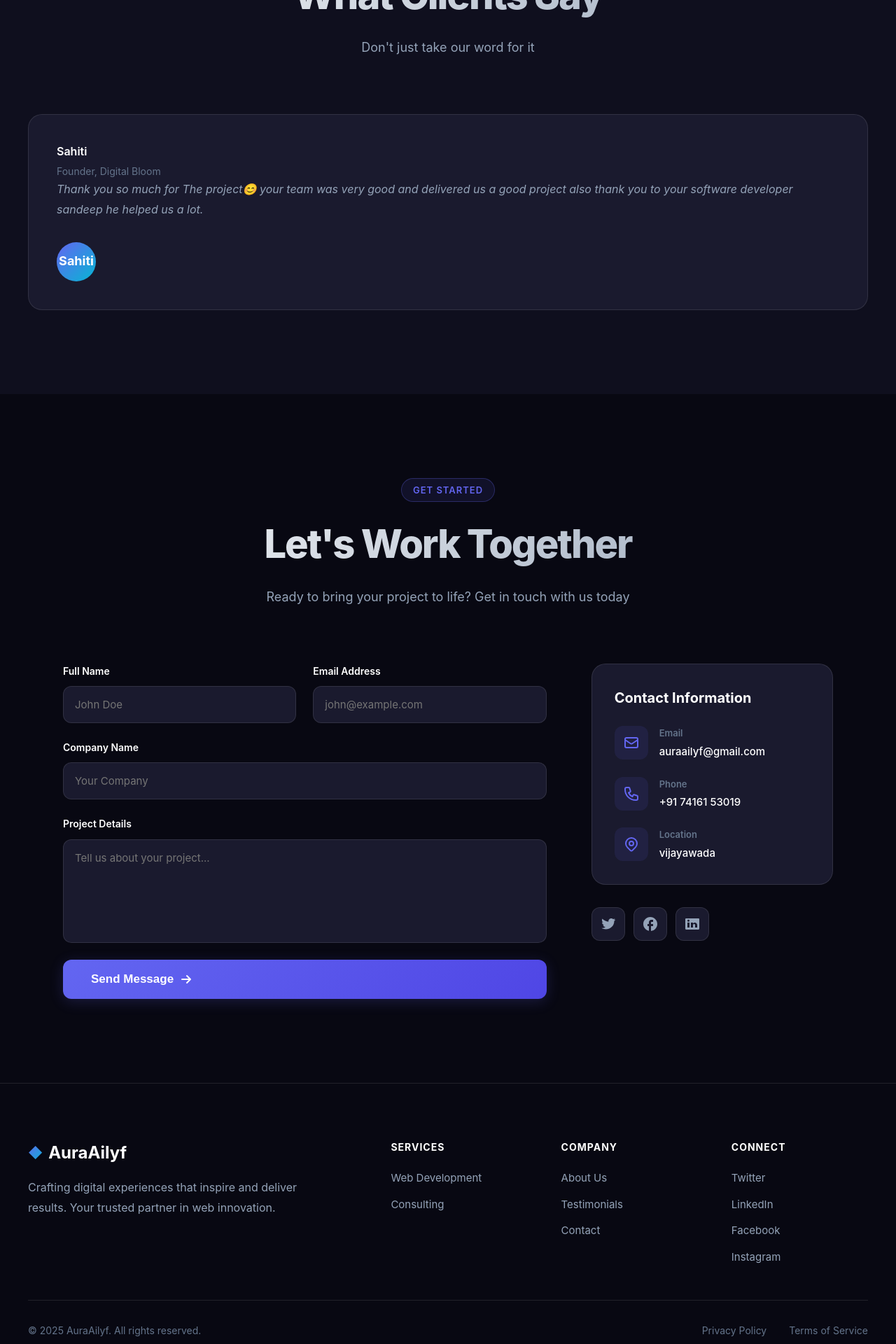
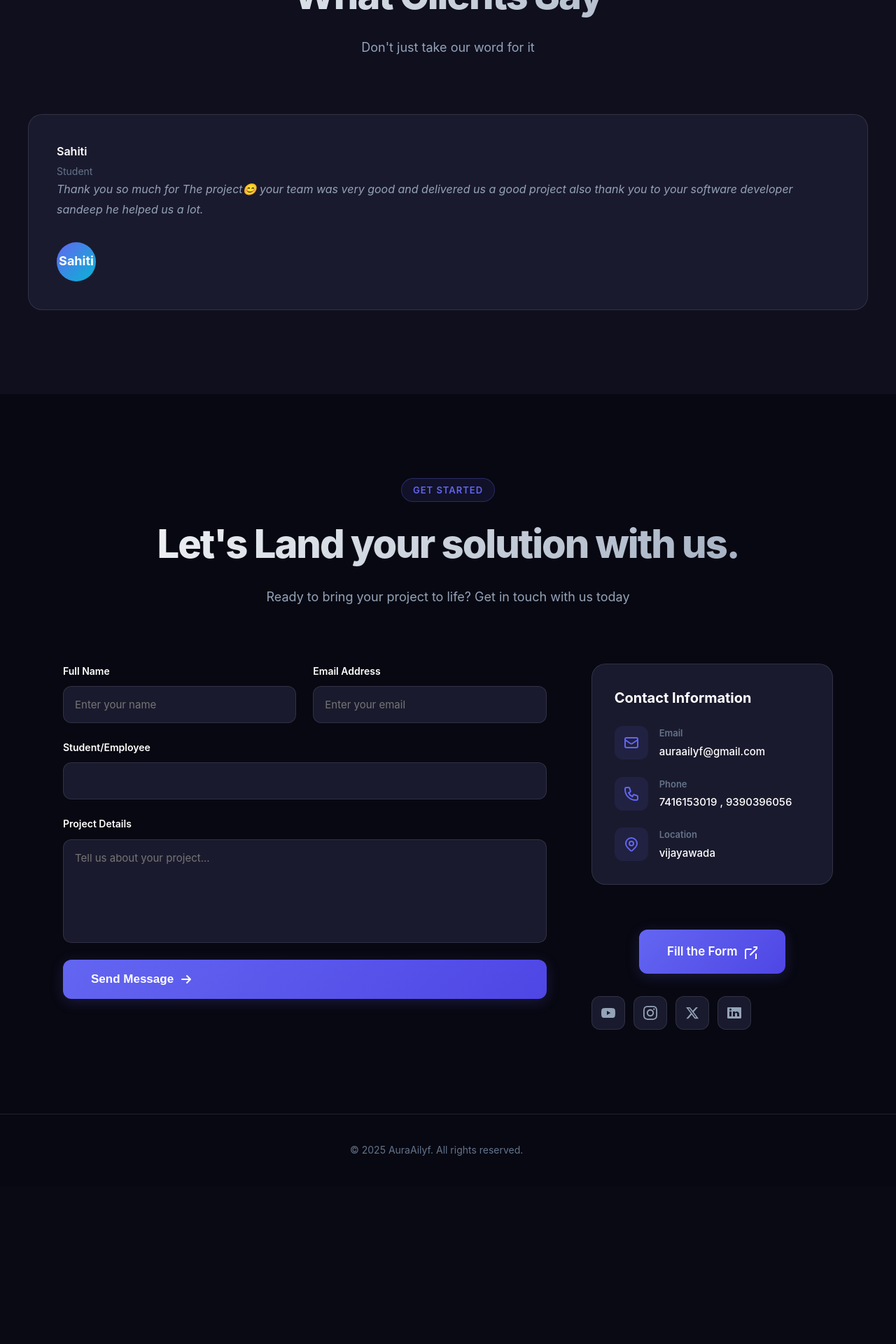
Before and after one commit to auraailyf/auraailyf, a Flask app: page / in a window 1280 px wide. Shown: the part 2720-4640 px from the top of the page at 70% size. After the commit the page ends 4415 px from the top, so only its background shows below. Run offline with Flask 3, Linux system fonts and the light colour scheme.

Commit message:
Updated frontend styles, added video, and refined links

```diff
--- a/app.py
+++ b/app.py
@@ -6,7 +6,7 @@ from flask import Flask, request, jsonify, render_template
 from flask_cors import CORS
 from dotenv import load_dotenv
 
-# Load environment variables for local development
+# Load environment variables from a .env file for local development
 load_dotenv()
 
 app = Flask(
@@ -18,10 +18,13 @@ CORS(app, resources={r"/api/*": {"origins": "*"}})
 
 def send_email(data):
     """Sends an email with the form submission data."""
-    # Get your email credentials from environment variables
+    # --- THIS IS THE CORRECTED SECTION ---
+    # Get your email credentials from environment variables by their NAME.
+    # The code reads the names, and the .env file provides the values.
     sender_email = os.environ.get('EMAIL_SENDER')
     receiver_email = os.environ.get('EMAIL_RECEIVER')
-    app_password = os.environ.get('EMAIL_APP_PASSWORD') # Use the App Password here
+    app_password = os.environ.get('EMAIL_APP_PASSWORD')
+    # --- END OF CORRECTION ---
 
     # Check if all required email variables are set
     if not all([sender_email, receiver_email, app_password]):
--- a/static/style.css
+++ b/static/style.css
@@ -3,7 +3,38 @@
   padding: 0;
   box-sizing: border-box;
 }
+/* Style for link buttons */
+.link-button {
+  display: inline-flex; /* Use flexbox for alignment */
+  align-items: center; /* Center items vertically */
+  justify-content: center; /* Center items horizontally */
+  padding: 1rem 2rem;
+  background-color: #3b82f6; /* Example blue color */
+  color: white !important; /* Ensure text is white */
+  text-decoration: none !important; /* Remove underline */
+  border-radius: 0.5rem;
+  font-weight: 600;
+  transition: background-color 0.3s ease;
+  border: none;
+  cursor: pointer;
+  font-size: 1rem;
+  gap: 0.5rem; /* Space between text and icon */
+  text-align: center;
+}
+.link-button:hover {
+  background-color: #2563eb; /* Darker blue on hover */
+  color: white !important;
+}
+.link-button svg {
+   width: 20px;
+   height: 20px;
+}
 
+/* Container for the new button in sidebar */
+.fill-form-button-container {
+   margin-top: 2rem; /* Add some space above the button */
+   text-align: center; /* Center the button within its container */
+}
 :root {
   --primary: #6366f1;
   --primary-dark: #4f46e5;
@@ -872,8 +903,10 @@ section:not(#home) {
   display: flex;
   justify-content: space-between;
   align-items: center;
-  padding-top: 32px;
+  padding-top: 40px;
+  padding-bottom: 40px;
   border-top: 1px solid var(--border);
+  padding-left:500px;
 }
 
 .footer-bottom p {
--- a/templates/index.html
+++ b/templates/index.html
@@ -14,7 +14,7 @@
       <div class="container">
         <div class="nav-brand">
           <span class="brand-icon">◆</span>
-          <span>AuraAilyf</span>
+          <span>AURAAILYF</span>
         </div>
         <ul class="nav-menu">
           <li><a href="#home" class="nav-link">Home</a></li>
@@ -31,14 +31,14 @@
       <div class="container hero-alt-container">
         <div class="hero-alt-content">
           <h1 class="hero-alt-title">
-            NextGen Digital
+            Turn your ideas into
             <span>Solutions</span>
           </h1>
           <p class="hero-alt-lead">Leading the Way in Business Innovation</p>
           <p class="hero-alt-description">
             Innovation isn't just an option—it's the way forward. At AuraAilyf, we empower businesses to embrace the future with cutting-edge technology and forward-thinking strategies. We're here to transform your vision into reality and elevate your business to the next level.
           </p>
-          <a href="#contact" class="btn-alt">Learn More</a>
+          <!-- <a href="#contact" class="btn-alt">Learn More</a> -->
         </div>
         <div class="hero-alt-visual">
           <div class="laptop">
@@ -74,7 +74,7 @@
         </div>
         <div class="services-grid">
           <div class="service-card" data-index="0">
-            <div class="service-number">01</div>
+            <div class="service-number">1</div>
             <div class="service-icon-wrapper">
               <svg class="service-icon" width="48" height="48" viewBox="0 0 48 48" fill="none">
                 <rect x="6" y="8" width="36" height="28" rx="2" stroke="currentColor" stroke-width="2"/>
@@ -90,7 +90,7 @@
           </div>
 
           <div class="service-card" data-index="4">
-            <div class="service-number">05</div>
+            <div class="service-number">2</div>
             <div class="service-icon-wrapper">
               <svg class="service-icon" width="48" height="48" viewBox="0 0 48 48" fill="none">
                 <rect x="10" y="12" width="28" height="28" rx="2" stroke="currentColor" stroke-width="2"/>
@@ -104,7 +104,7 @@
             <a href="#contact" class="service-link">Learn More →</a>
           </div>
           <div class="service-card" data-index="5">
-            <div class="service-number">06</div>
+            <div class="service-number">3</div>
             <div class="service-icon-wrapper">
               <svg class="service-icon" width="48" height="48" viewBox="0 0 48 48" fill="none">
                 <path d="M24 8L16 16L24 24L32 16L24 8Z" stroke="currentColor" stroke-width="2" stroke-linejoin="round"/>
@@ -178,7 +178,7 @@
           <div class="testimonial-card">
             <div class="author-info">
                 <div class="author-name">Sahiti</div>
-                <div class="author-role">Founder, Digital Bloom</div>
+                <div class="author-role">Student</div>
               </div>
             <p class="testimonial-text">Thank you so much for The project😊 your team was very good and delivered us a good project also thank you to your software developer sandeep he helped us a lot.</p>
             <div class="testimonial-author">
@@ -193,7 +193,7 @@
       <div class="container">
         <div class="section-header">
           <span class="section-label">Get Started</span>
-          <h2 class="section-title">Let's Work Together</h2>
+          <h2 class="section-title">Let's Land your solution with us.</h2>
           <p class="section-subtitle">Ready to bring your project to life? Get in touch with us today</p>
         </div>
         <div class="contact-content">
@@ -201,16 +201,16 @@
             <div class="form-row">
               <div class="form-group">
                 <label for="name">Full Name</label>
-                <input type="text" id="name" name="name" placeholder="John Doe" required />
+                <input type="text" id="name" name="name" placeholder="Enter your name" required />
               </div>
               <div class="form-group">
                 <label for="email">Email Address</label>
-                <input type="email" id="email" name="email" placeholder="john@example.com" required />
+                <input type="email" id="email" name="email" placeholder="Enter your email" required />
               </div>
             </div>
             <div class="form-group">
-              <label for="company">Company Name</label>
-              <input type="text" id="company" name="company" placeholder="Your Company" />
+              <label for="company">Student/Employee </label>
+              <input type="text" id="company" name="company" placeholder="" />
             </div>
             <div class="form-group">
               <label for="message">Project Details</label>
@@ -246,7 +246,7 @@
                   </div>
                   <div>
                     <div class="info-label">Phone</div>
-                    <div class="info-value">+91 74161 53019</div>
+                    <div class="info-value">7416153019 , 9390396056 </div>
                   </div>
                 </div>
                 <div class="info-item">
@@ -263,18 +263,38 @@
                 </div>
               </div>
             </div>
+            <!-- === NEW BUTTON ADDED HERE (BELOW CONTACT INFO) === -->
+<div class="fill-form-button-container">
+    <a href="https://forms.gle/EPuX7gNa9rTnduHw8" class="link-button btn-primary btn-large" id="fillFormLink" target="_blank">
+      <span>Fill the Form</span>
+       <!-- You can keep the icon or remove it -->
+       <svg width="20" height="20" viewBox="0 0 20 20" fill="none" stroke="currentColor" stroke-width="2" stroke-linecap="round" stroke-linejoin="round">
+         <path d="M18 13v6a2 2 0 0 1-2 2H5a2 2 0 0 1-2-2V8a2 2 0 0 1 2-2h6"></path>
+         <polyline points="15 3 21 3 21 9"></polyline>
+         <line x1="10" y1="14" x2="21" y2="3"></line>
+       </svg>
+    </a>
+</div>
+<!-- === END OF NEW BUTTON === -->
             <div class="social-links">
-              <a href="#" class="social-link">
-                <svg width="20" height="20" viewBox="0 0 20 20" fill="currentColor">
-                  <path d="M20 3.799C19.29 4.1 18.53 4.3 17.74 4.37C18.55 3.88 19.17 3.11 19.47 2.18C18.7 2.63 17.85 2.95 16.96 3.12C16.24 2.36 15.23 1.9 14.11 1.9C11.95 1.9 10.2 3.65 10.2 5.81C10.2 6.11 10.23 6.4 10.29 6.68C6.74 6.52 3.57 4.98 1.46 2.6C1.13 3.19 0.94 3.88 0.94 4.62C0.94 6.03 1.66 7.27 2.75 7.98C2.08 7.96 1.46 7.78 0.92 7.49V7.54C0.92 9.43 2.28 11.01 4.07 11.37C3.75 11.45 3.41 11.5 3.07 11.5C2.83 11.5 2.6 11.48 2.37 11.43C2.84 13 4.29 14.13 6.01 14.16C4.67 15.19 2.99 15.81 1.17 15.81C0.87 15.81 0.57 15.79 0.28 15.76C2.01 16.85 4.06 17.49 6.27 17.49C14.1 17.49 18.42 11.57 18.42 6.26C18.42 6.09 18.42 5.92 18.41 5.75C19.2 5.19 19.9 4.48 20.46 3.67L20 3.799Z"/>
-                </svg>
-              </a>
-              <a href="#" class="social-link">
-                <svg width="20" height="20" viewBox="0 0 20 20" fill="currentColor">
-                  <path d="M20 10C20 4.48 15.52 0 10 0C4.48 0 0 4.48 0 10C0 14.84 3.44 18.87 8 19.8V13H6V10H8V7.5C8 5.57 9.57 4 11.5 4H14V7H12C11.45 7 11 7.45 11 8V10H14V13H11V19.95C16.05 19.45 20 15.19 20 10Z"/>
-                </svg>
-              </a>
-              <a href="#" class="social-link">
+              <a href="https://www.youtube.com/@AURAILYF" class="social-link" aria-label="YouTube" target="_blank">
+    <svg width="20" height="20" viewBox="0 0 24 24" fill="currentColor">
+      <path d="M23.498 6.186a3.016 3.016 0 0 0-2.122-2.136C19.505 3.545 12 3.545 12 3.545s-7.505 0-9.377.505A3.017 3.017 0 0 0 .502 6.186C0 8.07 0 12 0 12s0 3.93.502 5.814a3.016 3.016 0 0 0 2.122 2.136c1.871.505 9.376.505 9.376.505s7.505 0 9.377-.505a3.015 3.015 0 0 0 2.122-2.136C24 15.93 24 12 24 12s0-3.93-.502-5.814zM9.545 15.568V8.432L15.818 12l-6.273 3.568z"/>
+    </svg>
+  </a>
+  <!-- Instagram Link -->
+  <a href="https://www.instagram.com/auraailyf?igsh=cGxjemw0NWRkeW9j" class="social-link" aria-label="Instagram" target="_blank">
+    <svg width="20" height="20" viewBox="0 0 24 24" fill="currentColor">
+       <path d="M12 2.163c3.204 0 3.584.012 4.85.07 3.252.148 4.771 1.691 4.919 4.919.058 1.265.069 1.645.069 4.849 0 3.205-.012 3.584-.069 4.849-.149 3.225-1.664 4.771-4.919 4.919-1.266.058-1.644.07-4.85.07-3.204 0-3.584-.012-4.849-.07-3.26-.149-4.771-1.699-4.919-4.92-.058-1.265-.07-1.644-.07-4.849 0-3.204.013-3.583.07-4.849.149-3.227 1.664-4.771 4.919-4.919 1.266-.057 1.645-.069 4.849-.069zm0-2.163c-3.259 0-3.667.014-4.947.072-4.358.2-6.78 2.618-6.98 6.98-.059 1.281-.073 1.689-.073 4.948 0 3.259.014 3.668.072 4.948.2 4.358 2.618 6.78 6.98 6.98 1.281.058 1.689.072 4.948.072 3.259 0 3.668-.014 4.948-.072 4.354-.2 6.782-2.618 6.979-6.98.059-1.28.073-1.689.073-4.948 0-3.259-.014-3.667-.072-4.947-.196-4.354-2.617-6.78-6.979-6.98-1.281-.059-1.69-.073-4.948-.073zm0 5.838c-3.403 0-6.162 2.759-6.162 6.162s2.759 6.163 6.162 6.163 6.162-2.759 6.162-6.163c0-3.403-2.759-6.162-6.162-6.162zm0 10.162c-2.209 0-4-1.79-4-4 0-2.209 1.791-4 4-4s4 1.791 4 4c0 2.21-1.791 4-4 4zm6.406-11.845c-.796 0-1.441.645-1.441 1.44s.645 1.44 1.441 1.44c.795 0 1.439-.645 1.439-1.44s-.644-1.44-1.439-1.44z"/>
+    </svg>
+  </a>
+  <!-- Twitter/X Link -->
+<a href="https://x.com/AuraaILYF/status/1981377386630566315" class="social-link" aria-label="Twitter" target="_blank">
+  <svg width="20" height="20" viewBox="0 0 24 24" fill="currentColor">
+    <path d="M18.244 2.25h3.308l-7.227 8.26 8.502 11.24H16.17l-5.214-6.817L4.99 21.75H1.68l7.73-8.835L1.254 2.25H8.08l4.713 6.231zm-1.161 17.52h1.833L7.084 4.126H5.117z"/>
+  </svg>
+</a>
+              <a href="http://www.linkedin.com/in/aura-ailyf-644230390" class="social-link" target="_blank">
                 <svg width="20" height="20" viewBox="0 0 20 20" fill="currentColor">
                   <path d="M20 3.18C20 2.53 19.47 2 18.82 2H1.18C0.53 2 0 2.53 0 3.18V16.82C0 17.47 0.53 18 1.18 18H18.82C19.47 18 20 17.47 20 16.82V3.18ZM6 15H3V8H6V15ZM4.5 6.75C3.67 6.75 3 6.08 3 5.25C3 4.42 3.67 3.75 4.5 3.75C5.33 3.75 6 4.42 6 5.25C6 6.08 5.33 6.75 4.5 6.75ZM17 15H14V11.5C14 10.67 13.33 10 12.5 10C11.67 10 11 10.67 11 11.5V15H8V8H11V9.25C11.62 8.63 12.56 8 13.5 8C15.43 8 17 9.57 17 11.5V15Z"/>
                 </svg>
@@ -285,51 +305,8 @@
       </div>
     </section>
 
-    <footer class="footer">
-      <div class="container">
-        <div class="footer-content">
-          <div class="footer-brand">
-            <div class="footer-logo">
-              <span class="brand-icon">◆</span>
-              <span>AuraAilyf</span>
-            </div>
-            <p>Crafting digital experiences that inspire and deliver results. Your trusted partner in web innovation.</p>
-          </div>
-          <div class="footer-links">
-            <div class="footer-column">
-              <h4>Services</h4>
-              <ul>
-                <li><a href="#services">Web Development</a></li>
-
-                <li><a href="#services">Consulting</a></li>
-              </ul>
-            </div>
-            <div class="footer-column">
-              <h4>Company</h4>
-              <ul>
-                <li><a href="#about">About Us</a></li>
-
-                <li><a href="#testimonials">Testimonials</a></li>
-                <li><a href="#contact">Contact</a></li>
-              </ul>
-            </div>
-            <div class="footer-column">
-              <h4>Connect</h4>
-              <ul>
-                <li><a href="#">Twitter</a></li>
-                <li><a href="#">LinkedIn</a></li>
-                <li><a href="#">Facebook</a></li>
-                <li><a href="#">Instagram</a></li>
-              </ul>
-            </div>
-          </div>
-        </div>
         <div class="footer-bottom">
           <p>&copy; 2025 AuraAilyf. All rights reserved.</p>
-          <div class="footer-legal">
-            <a href="#">Privacy Policy</a>
-            <a href="#">Terms of Service</a>
-          </div>
         </div>
       </div>
     </footer>
```
Also changed, not shown: other parts of templates/index.html (+2 -2 lines), static/main.js (+17 -8 lines), 1 other file.
